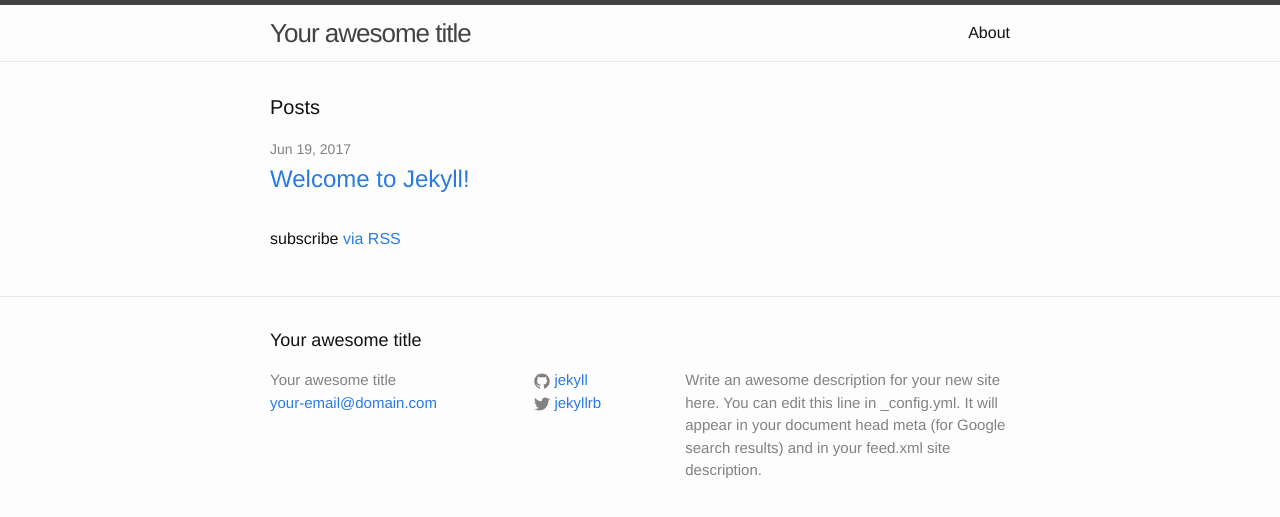
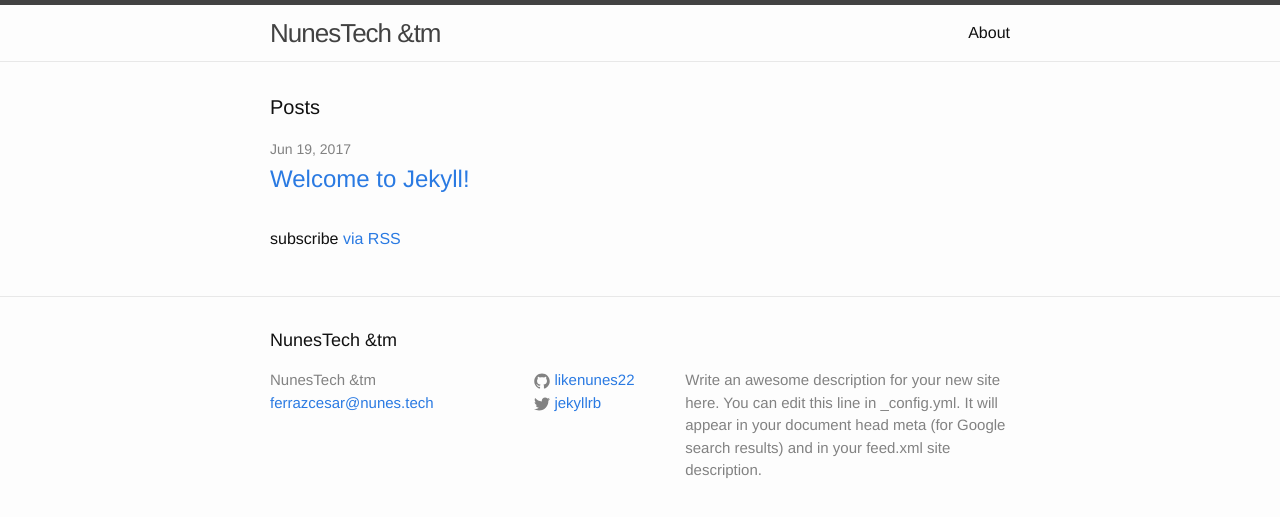
Before and after one commit to likenunes22/likenunes22.github.io, a Jekyll site: the page built from index.html, in a window 1280 px wide. Shown: the top 517 px of the page. Built offline with Jekyll 4.4.1, drawn with Linux system fonts in a browser that asks for light colours.

Commit message:
Update _config.yml

```diff
--- a/_config.yml
+++ b/_config.yml
@@ -6,16 +6,13 @@
 # 'jekyll serve'. If you change this file, please restart the server process.
 
 # Site settings
-title: Your awesome title
-email: your-email@domain.com
+title: NunesTech &tm
+email: ferrazcesar@nunes.tech
 description: > # this means to ignore newlines until "baseurl:"
   Write an awesome description for your new site here. You can edit this
   line in _config.yml. It will appear in your document head meta (for
   Google search results) and in your feed.xml site description.
 baseurl: "" # the subpath of your site, e.g. /blog
-url: "http://yourdomain.com" # the base hostname & protocol for your site
+url: "http://nunestech.com" # the base hostname & protocol for your site
 twitter_username: jekyllrb
-github_username:  jekyll
-
-# Build settings
-markdown: kramdown
+github_username:  likenunes22
```
